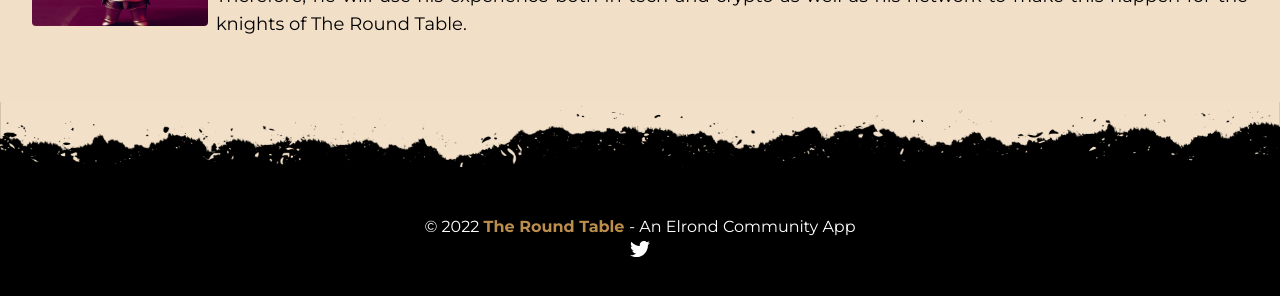
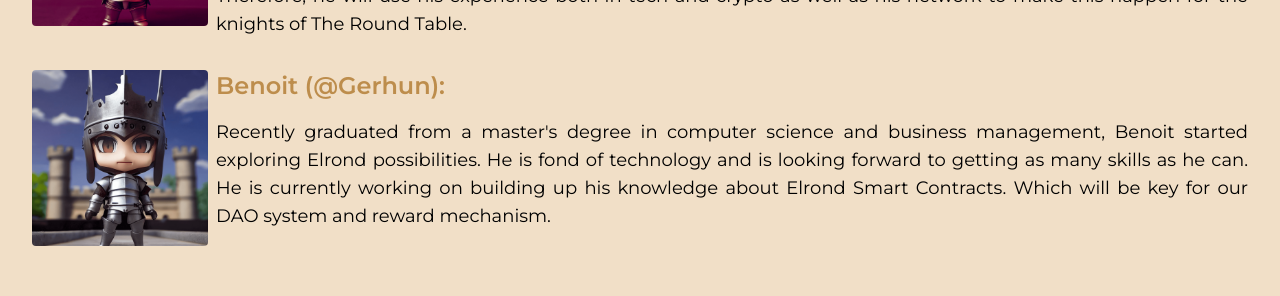
Before and after one commit to weetrax/TheRoundTable, a Next.js app: page /team in a window 1280 px wide. Shown: the part 598-894 px from the top of the page. Built offline with nearby package versions, Linux system fonts and the light colour scheme.

Commit message:
member added

```diff
--- a/pages/team.tsx
+++ b/pages/team.tsx
@@ -53,8 +53,35 @@ const WhitepaperPage: NextPage = () => {
                     Florian (@Billythekid945):
                   </div>
                   <p className="text-justify">
-                    Working as a technical instructor for Amazon Web Services and passionate about cryptocurrencies, Florian decided to take an active part to the Elrond ecosystem by joining crypto projects (i.e: Wwwine.io and Wwwatch.io).
-                    The idea of creating an NFT that would generate passive incomes really matched his view of what NFTs should be. Therefore, he will use his experience both in tech and crypto as well as his network to make this happen for the knights of The Round Table.
+                    Working as a technical instructor for Amazon Web Services
+                    and passionate about cryptocurrencies, Florian decided to
+                    take an active part to the Elrond ecosystem by joining
+                    crypto projects (i.e: Wwwine.io and Wwwatch.io). The idea of
+                    creating an NFT that would generate passive incomes really
+                    matched his view of what NFTs should be. Therefore, he will
+                    use his experience both in tech and crypto as well as his
+                    network to make this happen for the knights of The Round
+                    Table.
+                  </p>
+                </div>
+              </div>
+              <div className="flex flex-col sm:flex-row justify-center items-center sm:items-start text-center sm:text-left gap-2">
+                <img
+                  className="w-44 h-44 rounded"
+                  src="/assets/img/nft/nft1.png"
+                ></img>
+                <div>
+                  <div className="text-2xl text-primary-500 font-semibold mb-4">
+                    Benoit (@Gerhun):
+                  </div>
+                  <p className="text-justify">
+                    Recently graduated from a master's degree in computer
+                    science and business management, Benoit started exploring
+                    Elrond possibilities. He is fond of technology and is
+                    looking forward to getting as many skills as he can. He is
+                    currently working on building up his knowledge about Elrond
+                    Smart Contracts. Which will be key for our DAO system and
+                    reward mechanism.
                   </p>
                 </div>
               </div>
```
